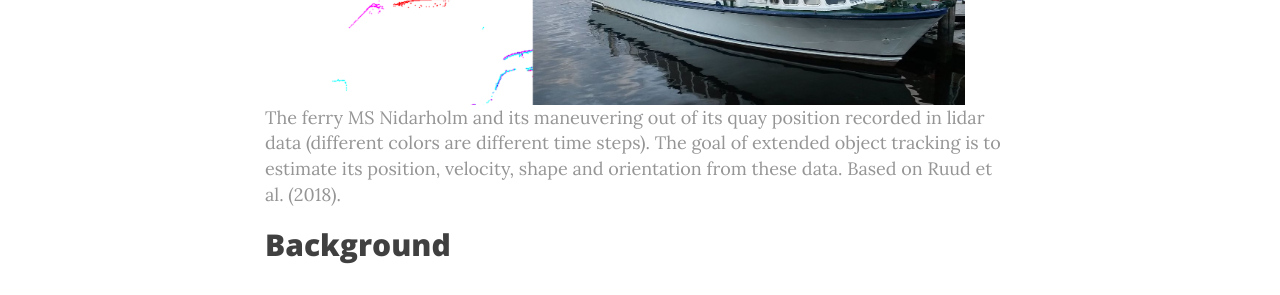
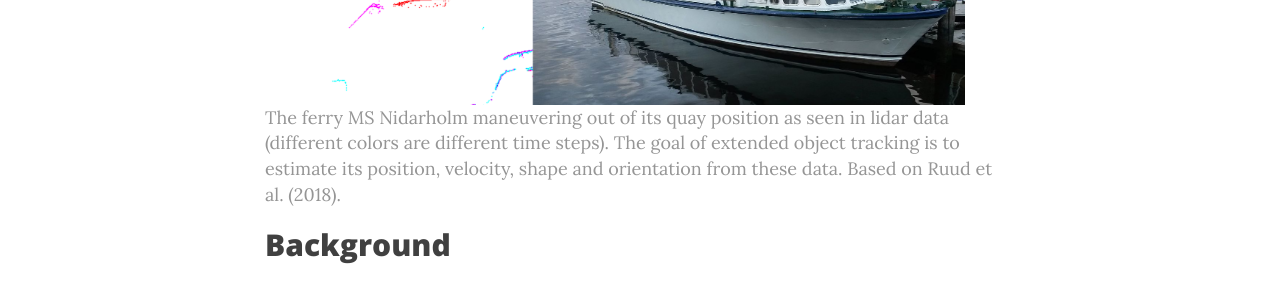
Before and after one commit to autosit/autosit.github.io, a Jekyll site: the page built from _posts/2020-04-08-multisensor-eot.md, in a window 1280 px wide and 900 px high. Shown: the part 402-697 px from the top of the window. Built offline with Jekyll 4.4.1, drawn with Linux system fonts in a browser that asks for light colours; nearby versions of some CDN libraries.

Commit message:
further revisions ms eot

```diff
--- a/_posts/2020-04-08-multisensor-eot.md
+++ b/_posts/2020-04-08-multisensor-eot.md
@@ -4,7 +4,7 @@ title: Multi-sensor extended object tracking
 category: SF
 ---
 |<img src="{{site.url}}/assets/nidarholmdata.png" width="700"> |
-|<span style="color:#959595"> The ferry MS Nidarholm and its maneuvering out of its quay position recorded in lidar data (different colors are different time steps). The goal of extended object tracking is to estimate its position, velocity, shape and orientation from these data. Based on Ruud et al. (2018). </span>|
+|<span style="color:#959595"> The ferry MS Nidarholm maneuvering out of its quay position as seen in lidar data (different colors are different time steps). The goal of extended object tracking is to estimate its position, velocity, shape and orientation from these data. Based on Ruud et al. (2018). </span>|
 
 ## Background
 
```
